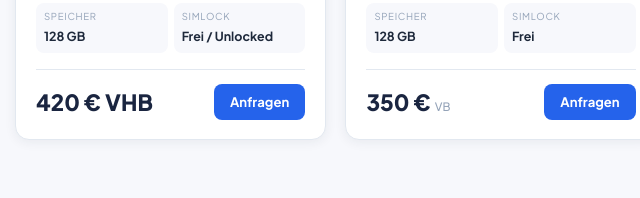
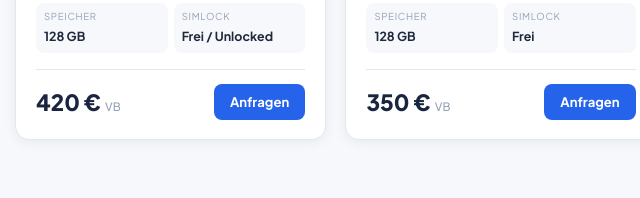
Before and after one commit to user2275aa-spec/phome, a plain HTML site: page index.html in a window 1280 px wide. Shown: the part 1382-1580 px from the top of the page, 139-779 px from the left. Drawn offline with Linux system fonts and the light colour scheme.

Commit message:
index.html

```diff
--- a/index.html
+++ b/index.html
@@ -246,7 +246,7 @@
             <div class="spec"><div class="spec-l">Simlock</div><div class="spec-v">Frei / Unlocked</div></div>
           </div>
           <div class="pcard-foot">
-            <div class="pprice">420 € VHB</div>
+            <div class="pprice">420 € <small>VB</small></div>
             <a class="btn-ask" href="https://wa.me/4915156022081?text=Hallo%2C%20Interesse%20am%20iPhone%2015%20Unlocked%20420%E2%82%AC" target="_blank">Anfragen</a>
           </div>
         </div>
```
